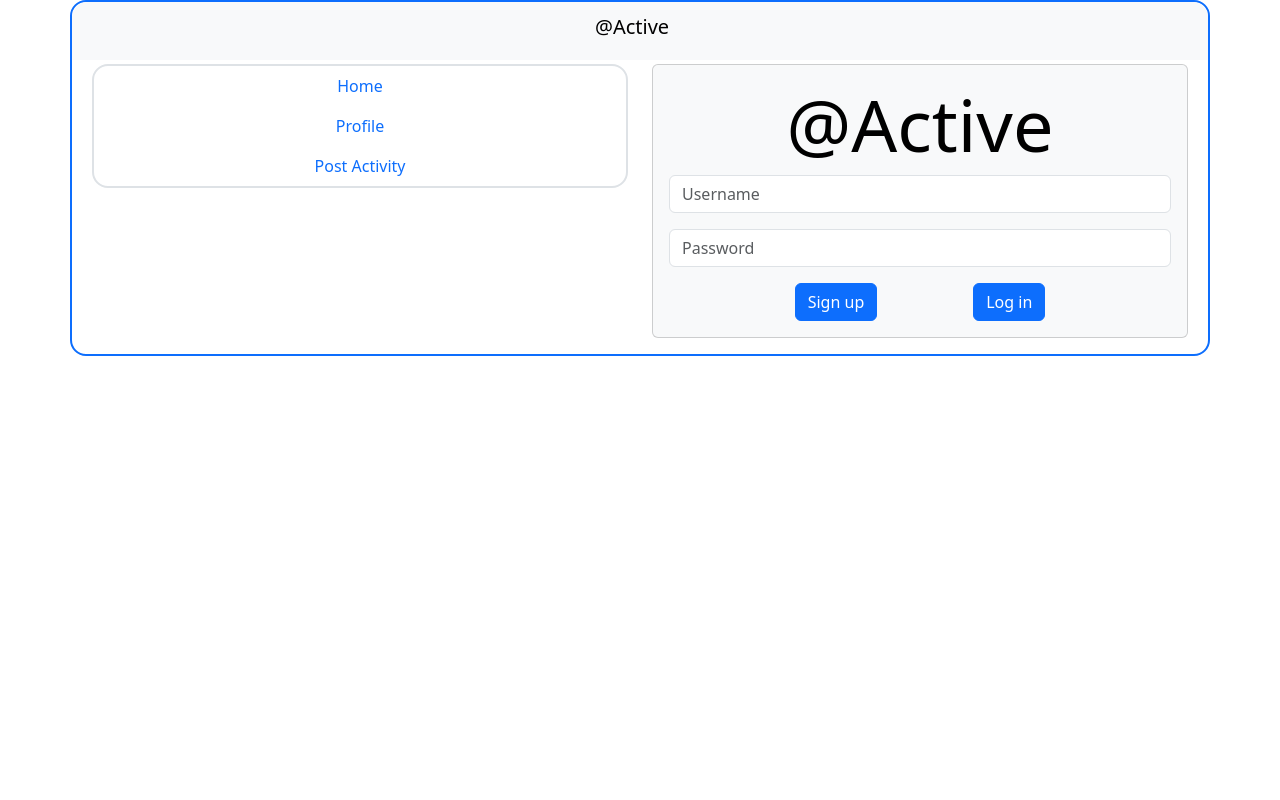
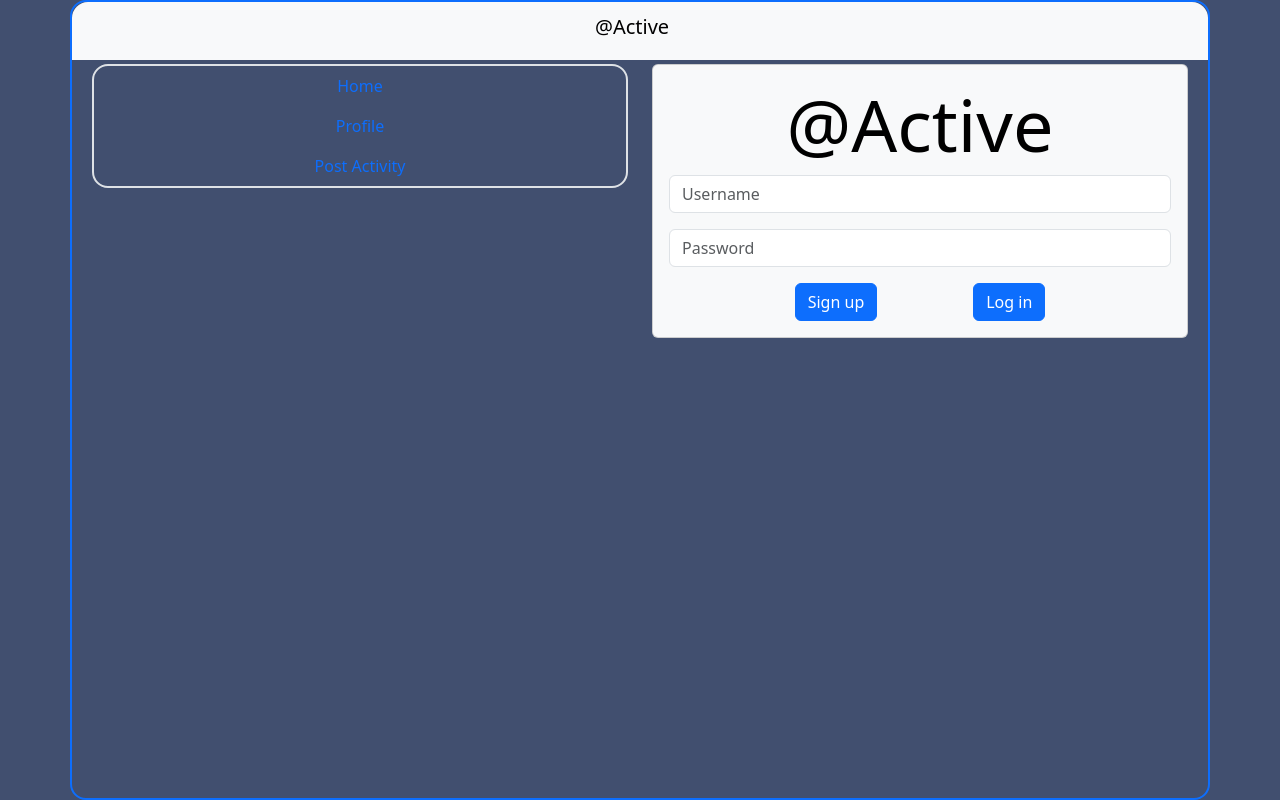
Before and after one commit to t-hendricks/active-angular-app, an Angular app: page / in a window 1280 px wide. Built offline with nearby package versions, Linux system fonts and the light colour scheme.

Commit message:
Styling body

```diff
--- a/src/styles.css
+++ b/src/styles.css
@@ -1 +1,5 @@
 /* You can add global styles to this file, and also import other style files */
+body {
+    background-color: #414f6f;
+    height: 100vh;
+}
```
